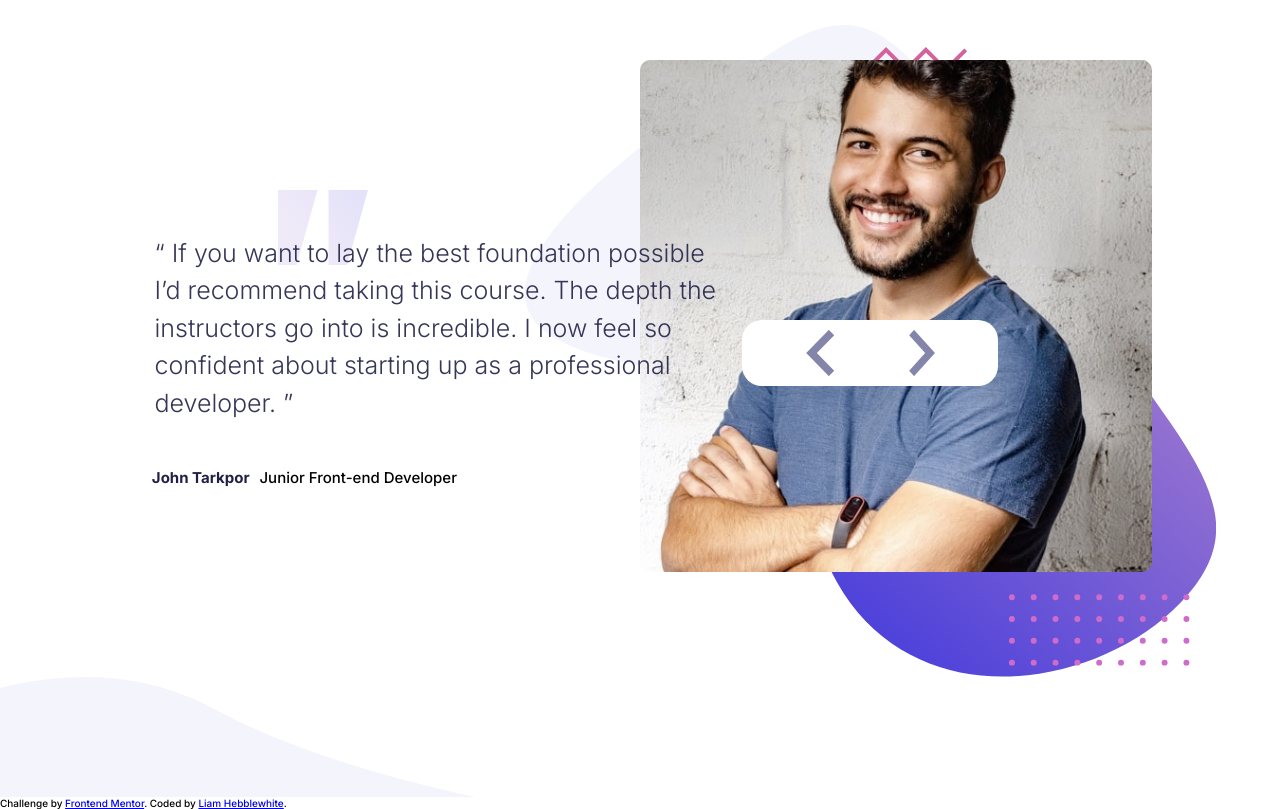
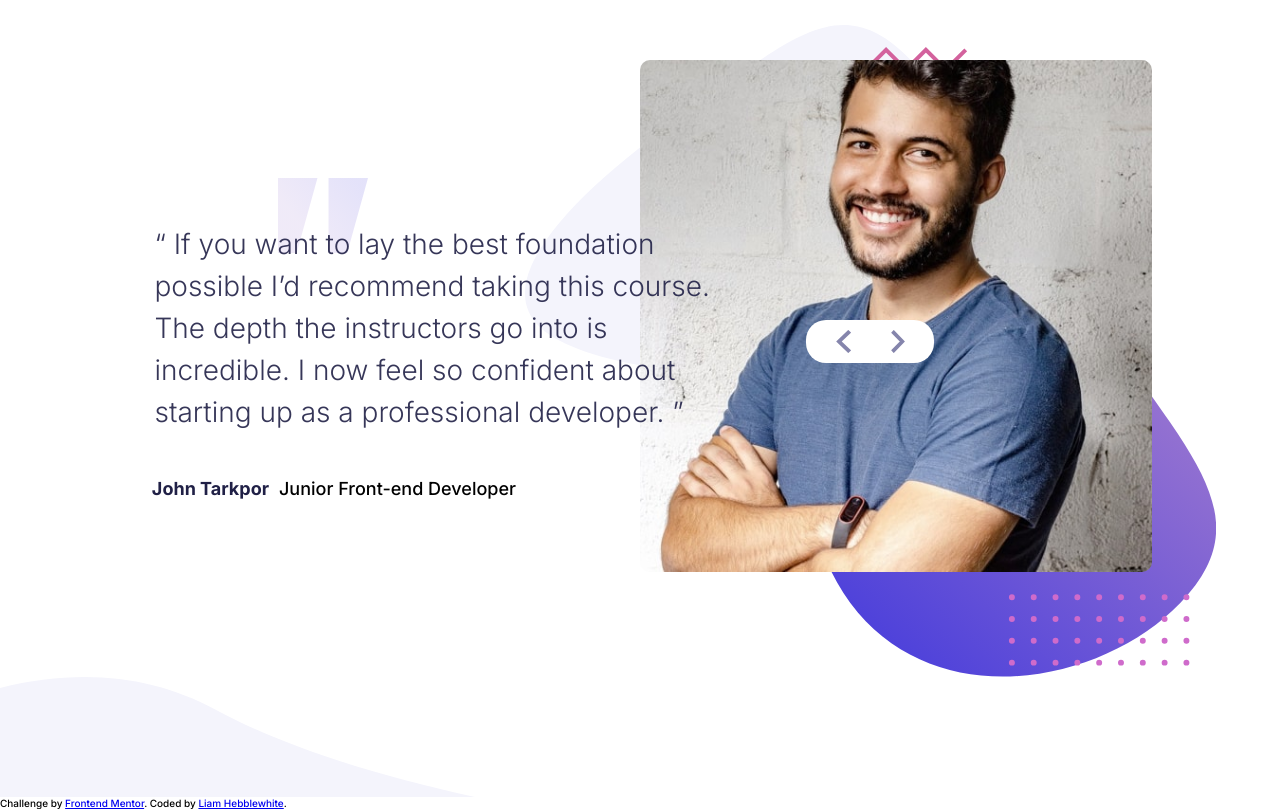
Before and after one commit to LHebblewhite/coding-bootcamp-testimonials-slider-master-frontendmentor, a plain HTML site: page index.html in a window 1280 px wide. Drawn offline with Linux system fonts and the light colour scheme.

Commit message:
Desktop fonts made larger for all text. Selector width changed

```diff
--- a/styles.css
+++ b/styles.css
@@ -94,11 +94,11 @@ main{
 #testimonialName{
     color: hsl(240, 38%, 20%);
     font-weight: bold;
-    font-size: 18px;
+    font-size: 22px;
     margin-bottom: 5px;
 }
 #testimonialRole{
-    font-size: 18px;
+    font-size: 22px;
     text-align: center;
     margin-top: 0px;
     padding-top: 0px;
@@ -133,6 +133,9 @@ main{
         position: absolute;
         right: 10%;
     }
+    #testimonialSelector{
+        width: 10%;
+    }
     .textSection{
         width: 35%;
         margin-top: 0px;
@@ -140,7 +143,7 @@ main{
     }
     #quoteText{
         text-align: left;
-        font-size: 25px;
+        font-size: 28px;
         width: 140%;
         z-index: 4;
         padding-left: 60%;
@@ -156,7 +159,7 @@ main{
     #testimonialName{
         margin: 0px;
         padding: 0px;
-        font-size: 15px;
+        font-size: 18px;
         margin-right: 10px;
         padding-left: 7.5%;
     }
@@ -164,7 +167,7 @@ main{
         margin: 0px;
         padding: 0px;
         text-align: left;
-        font-size: 15px;
+        font-size: 18px;
     }
     .testimonialFooter{
         flex: 1;
```
